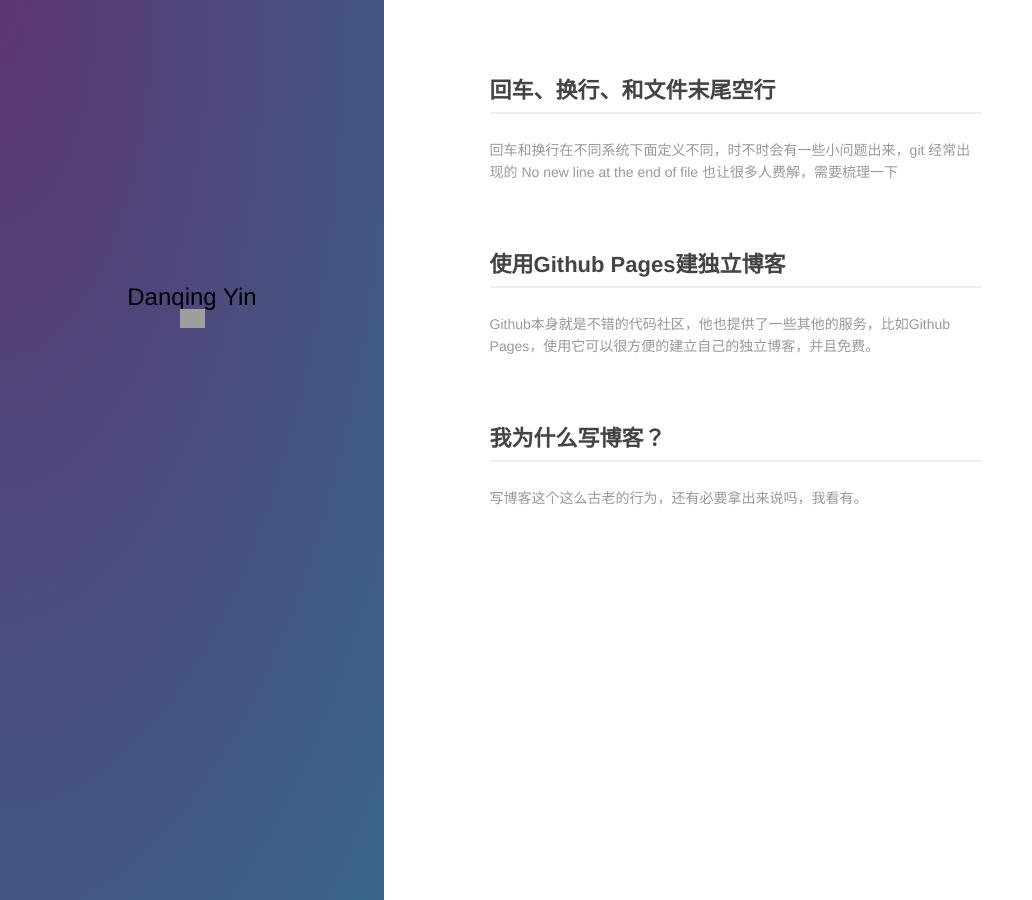
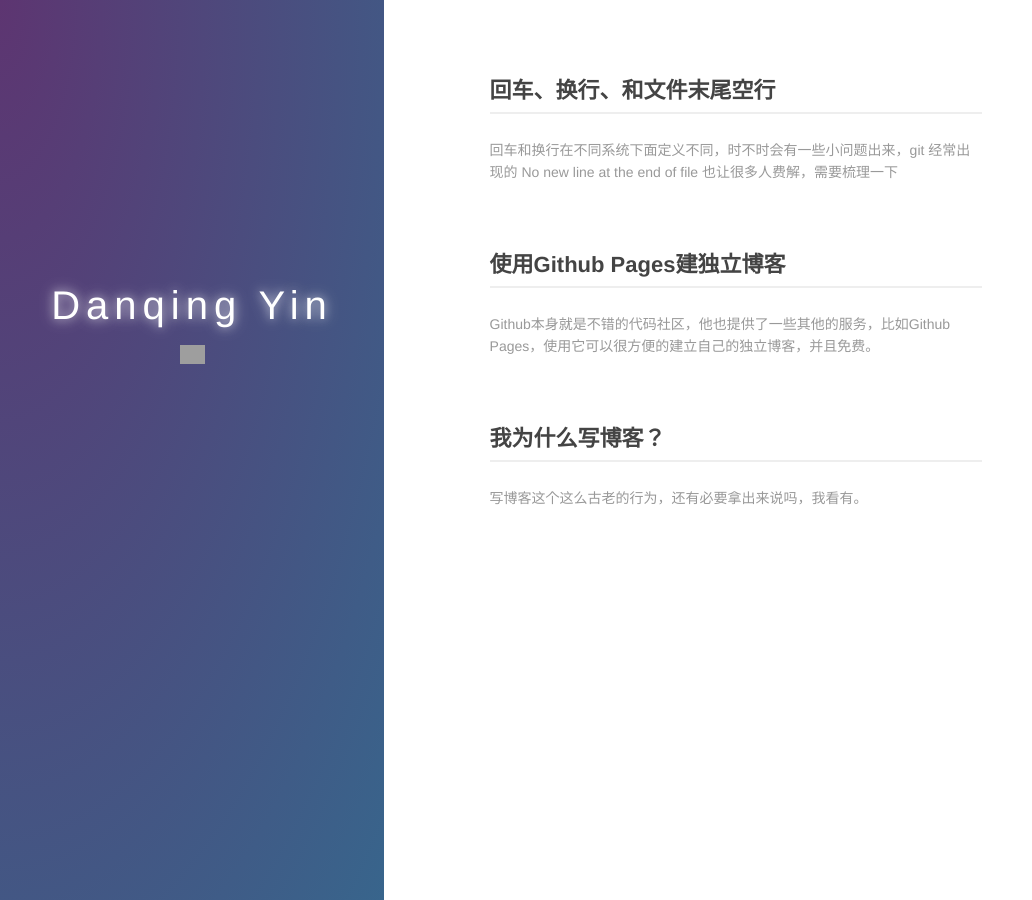
Before and after one commit to danqing117/danqing117.github.io, a Jekyll site: the page built from index.md, in a window 1280 px wide. Shown: the whole page, without its empty margins (0-1032 px from the left). Built offline with Jekyll 4.4.1, drawn with Linux system fonts in a browser that asks for light colours; grey boxes are pictures that could not be loaded.

Commit message:
Update index.md

```diff
--- a/index.md
+++ b/index.md
@@ -6,7 +6,7 @@ layout: default
   <div class="index-wrapper">
     <div class="aside">
       <div class="info-card">
-        <p><font size="5">Danqing Yin</font></p>
+        <h1>Danqing Yin</h1>
         <a href="http://linkedin.com/in/danqing-yin-412a76b7" target="_blank"><img src="http://www.freeiconspng.com/uploads/linkedin-icon-31.png" alt="" width="25"/></a>
       </div>
       <div id="particles-js"></div>
```
